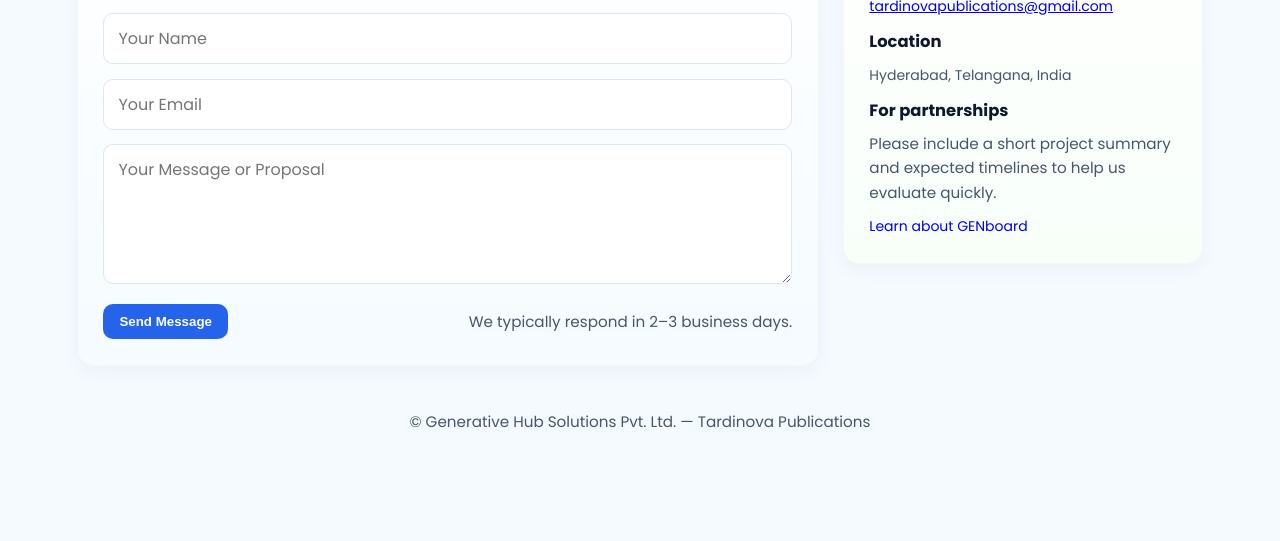
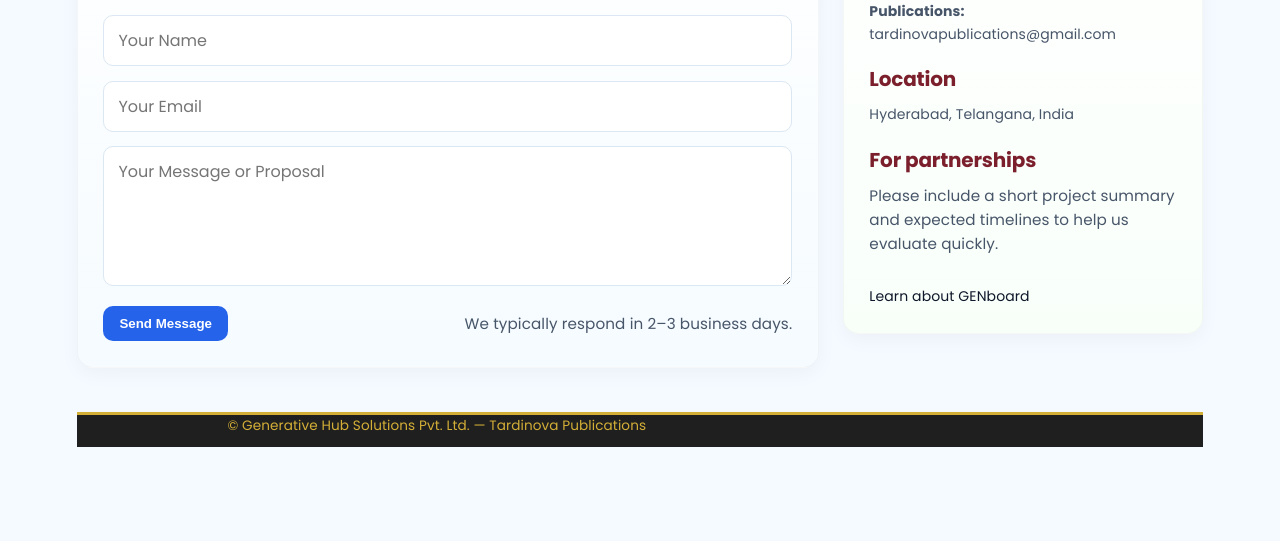
Before and after one commit to 2swathi/web, a plain HTML site: page gcontact/index.html in a window 1280 px wide. Shown: the part 259-800 px from the top of the page. Drawn offline with Linux system fonts and the light colour scheme.

Commit message:
Update index.html

```diff
--- a/gcontact/index.html
+++ b/gcontact/index.html
@@ -1,7 +1,7 @@
 <!doctype html>
 <html lang="en">
 <head>
-  <link rel="stylesheet" href="/css/style.css">
+  <link rel="stylesheet" href="/css/bookstyles.css">
   <meta charset="utf-8" />
   <meta name="viewport" content="width=device-width, initial-scale=1" />
   <title>Contact / Partner — Generative Hub Solutions</title>
```
